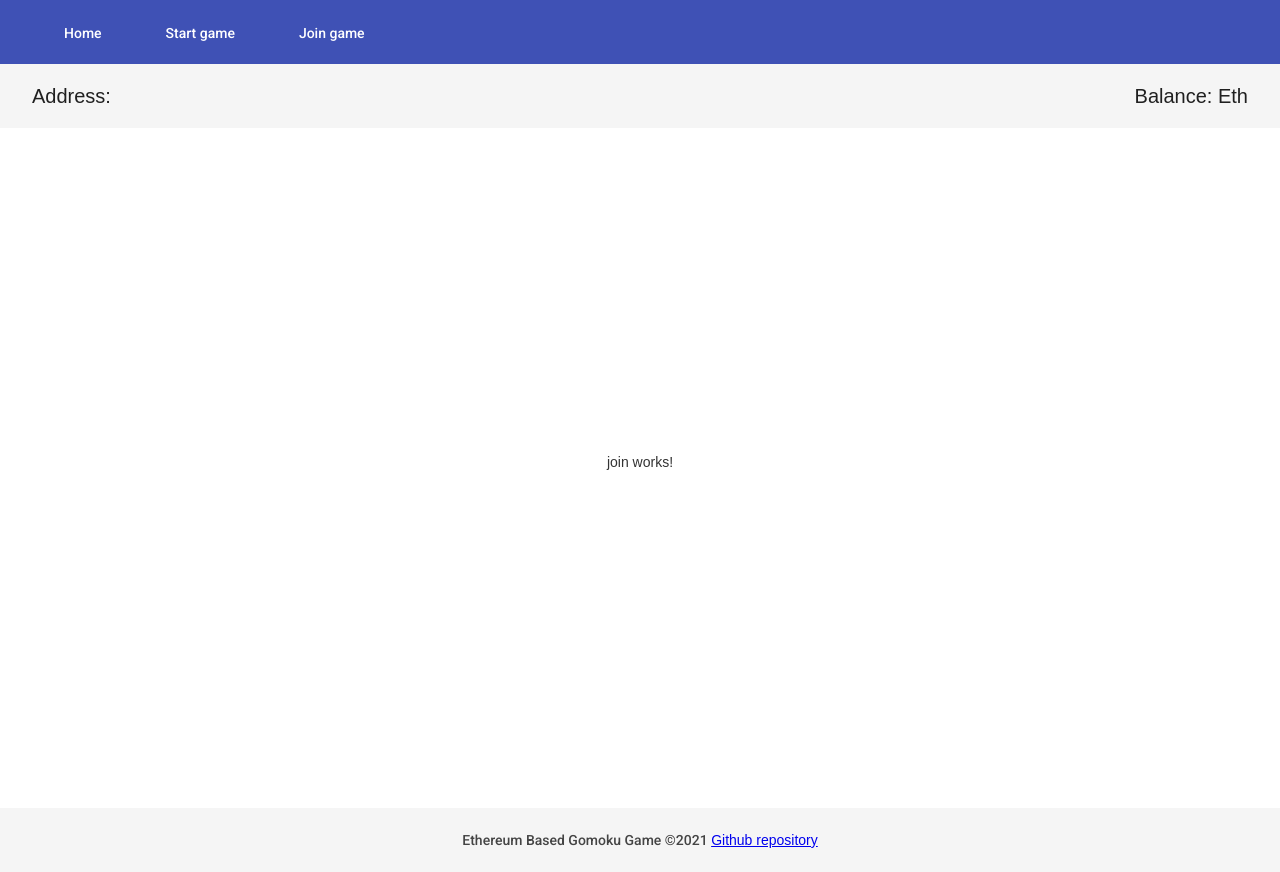
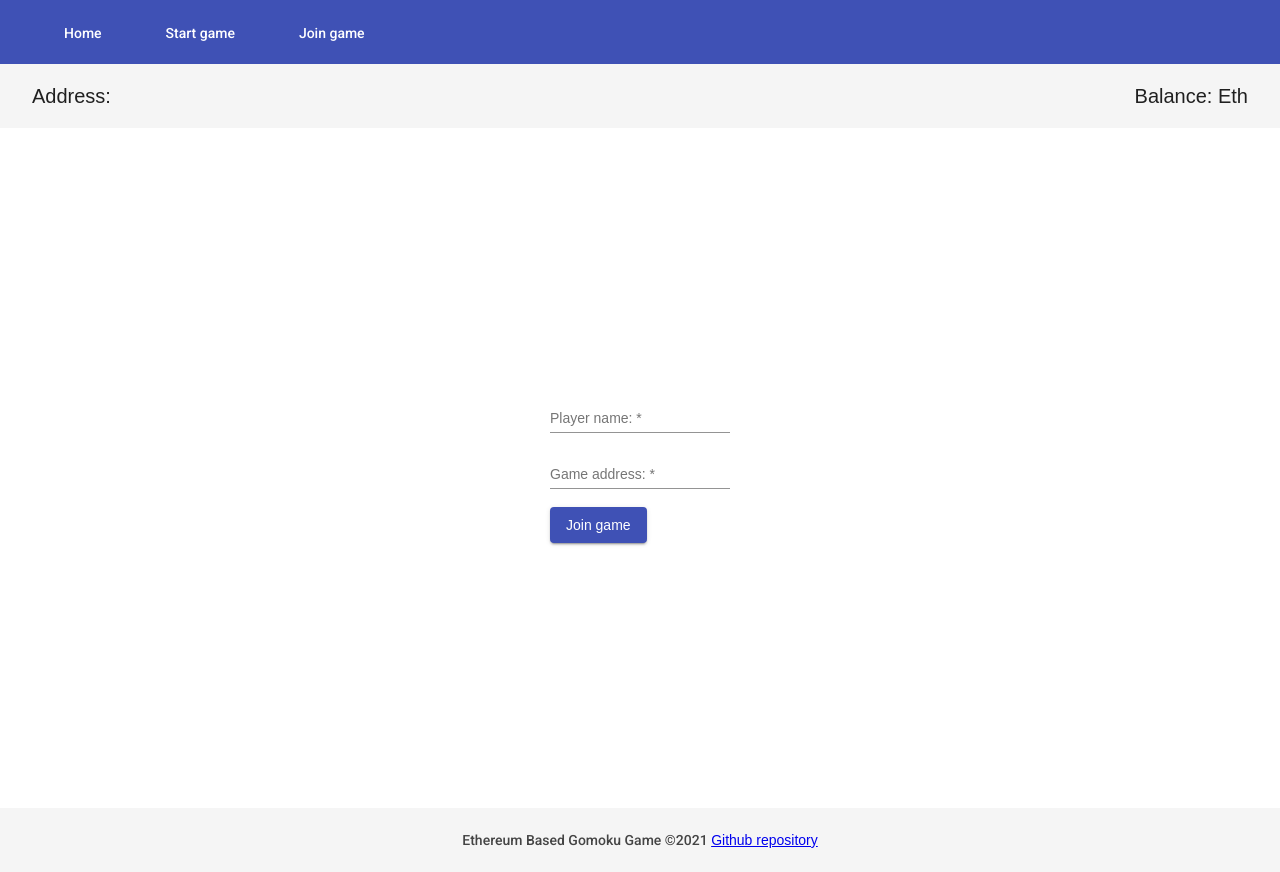
Before and after one commit to dtracz/eth-gomoku, an Angular app in the folder gomoku-app/: page /join in a window 1280 px wide. Built offline with nearby package versions, Linux system fonts and the light colour scheme.

Commit message:
Added basic functionality to Join component

```diff
--- a/gomoku-app/src/app/app-routing.module.ts
+++ b/gomoku-app/src/app/app-routing.module.ts
@@ -5,13 +5,15 @@ import {HomeComponent} from "./components/main/home/home.component";
 import {TransferComponent} from "./components/transfer/transfer.component";
 import {JoinComponent} from "./components/main/join/join.component";
 import {StartComponent} from "./components/main/start/start.component";
+import {GameComponent} from "./components/main/game/game.component";
 
 const routes: Routes = [
   {path: '', redirectTo: '/home', pathMatch: 'full'},
   {path: 'home', component: HomeComponent},
   {path: 'join', component: JoinComponent},
   {path: 'start', component: StartComponent},
-  {path: 'transfer', component: TransferComponent}
+  {path: 'transfer', component: TransferComponent},
+  {path: 'game', component: GameComponent}
 ];
 
 @NgModule({
--- a/gomoku-app/src/app/components/main/join/join.component.html
+++ b/gomoku-app/src/app/components/main/join/join.component.html
@@ -1 +1,21 @@
-<p>join works!</p>
+<form [formGroup]="form" (ngSubmit)="submitForm()">
+  <mat-form-field>
+    <mat-label>Player name:</mat-label>
+    <input matInput placeholder="Player name" type="text" name="playerName" formControlName="playerName" required>
+    <mat-error *ngFor="let validation of validationMessages.playerName">
+      <mat-error
+        *ngIf="form.get('playerName').hasError(validation.type) && (form.get('playerName').dirty || form.get('playerName').touched)">{{validation.message}}</mat-error>
+    </mat-error>
+  </mat-form-field>
+  <br/>
+  <mat-form-field>
+    <mat-label>Game address:</mat-label>
+    <input matInput placeholder="Game address" type="text" name="gameAddress" formControlName="gameAddress" required>
+    <mat-error *ngFor="let validation of validationMessages.gameAddress">
+      <mat-error
+        *ngIf="form.get('gameAddress').hasError(validation.type) && (form.get('gameAddress').dirty || form.get('gameAddress').touched)">{{validation.message}}</mat-error>
+    </mat-error>
+  </mat-form-field>
+  <br/>
+  <button mat-raised-button color="primary" type="submit">Join game</button>
+</form>
--- a/gomoku-app/src/app/components/main/join/join.component.ts
+++ b/gomoku-app/src/app/components/main/join/join.component.ts
@@ -1,4 +1,6 @@
 import {Component, OnInit} from '@angular/core';
+import {JoinService} from "../../../services/join.service";
+import {FormBuilder, FormControl, FormGroup, Validators} from "@angular/forms";
 
 @Component({
   selector: 'app-join',
@@ -7,10 +9,38 @@ import {Component, OnInit} from '@angular/core';
 })
 export class JoinComponent implements OnInit {
 
-  constructor() {
+  playerName: string;
+  gameAddress: string;
+  form: FormGroup;
+  validationMessages = {
+    playerName: [
+      {type: 'required', message: "Player name is required."},
+      {type: 'minLength', message: "Player name cannot be empty."}
+    ],
+    gameAddress: [{type: 'required', message: "Game address is required."}]
+  };
+
+
+  constructor(private fb: FormBuilder, private joinService: JoinService) {
   }
 
   ngOnInit(): void {
+    this.createForms();
   }
 
+  private createForms() {
+    this.form = this.fb.group({
+      playerName: new FormControl(this.playerName, Validators.compose([Validators.required, Validators.minLength(1)])),
+      gameAddress: new FormControl(this.gameAddress, Validators.compose([Validators.required]))
+    });
+  }
+
+  submitForm() {
+    if (this.form.invalid) {
+      alert("INVALID FORM");
+    } else {
+      console.log(this.form.value);
+      //this.joinService.startGame(this.form.value);
+    }
+  }
 }
--- a/gomoku-app/src/app/components/main/start/start.component.html
+++ b/gomoku-app/src/app/components/main/start/start.component.html
@@ -1,10 +1,10 @@
-<form [formGroup]="userForm" (ngSubmit)="submitForm()">
+<form [formGroup]="form" (ngSubmit)="submitForm()">
   <mat-form-field>
     <mat-label>Player name:</mat-label>
     <input matInput placeholder="Player name" type="text" name="playerName" formControlName="playerName" required>
     <mat-error *ngFor="let validation of validationMessages">
       <mat-error
-        *ngIf="userForm.get('playerName').hasError(validation.type) && (userForm.get('playerName').dirty || userForm.get('playerName').touched)">{{validation.message}}</mat-error>
+        *ngIf="form.get('playerName').hasError(validation.type) && (form.get('playerName').dirty || form.get('playerName').touched)">{{validation.message}}</mat-error>
     </mat-error>
   </mat-form-field>
   <br/>
--- a/gomoku-app/src/app/components/main/start/start.component.ts
+++ b/gomoku-app/src/app/components/main/start/start.component.ts
@@ -11,9 +11,10 @@ export class StartComponent implements OnInit {
 
   playerName: string;
   formSubmitted: boolean = false;
-  userForm: FormGroup;
+  form: FormGroup;
   validationMessages = [
-    {type: 'required', message: "Player name is required."}
+    {type: 'required', message: "Player name is required."},
+    {type: 'minLength', message: "Player name cannot be empty."}
   ];
 
   constructor(private fb: FormBuilder, private startService: StartService) {
@@ -24,17 +25,17 @@ export class StartComponent implements OnInit {
   }
 
   private createForms() {
-    this.userForm = this.fb.group({
-      playerName: new FormControl(this.playerName, Validators.required)
+    this.form = this.fb.group({
+      playerName: new FormControl(this.playerName, Validators.compose([Validators.required, Validators.minLength(1)]))
     });
   }
 
   submitForm() {
-    if (this.userForm.invalid) {
+    if (this.form.invalid) {
       alert("INVALID FORM");
     } else {
-      console.log(this.userForm.value);
-      this.startService.startGame(this.userForm.value);
+      console.log(this.form.value);
+      this.startService.startGame(this.form.value);
     }
   }
 
--- a/gomoku-app/src/app/services/join.service.ts
+++ b/gomoku-app/src/app/services/join.service.ts
@@ -16,4 +16,17 @@ export class JoinService extends AbstractContractService {
   constructor() {
     super();
   }
+
+  joinGame(playerName: string, gameAddress: string) {
+    this.getAccount();
+    const that = this;
+    const gomokuContract = contract(contractPath);
+    gomokuContract.setProvider(that.web3);
+    gomokuContract.deployed().then(instance => {
+      instance.joinGame(playerName, gameAddress,
+        {
+          from: that.account
+        });
+    });
+  }
 }
```
